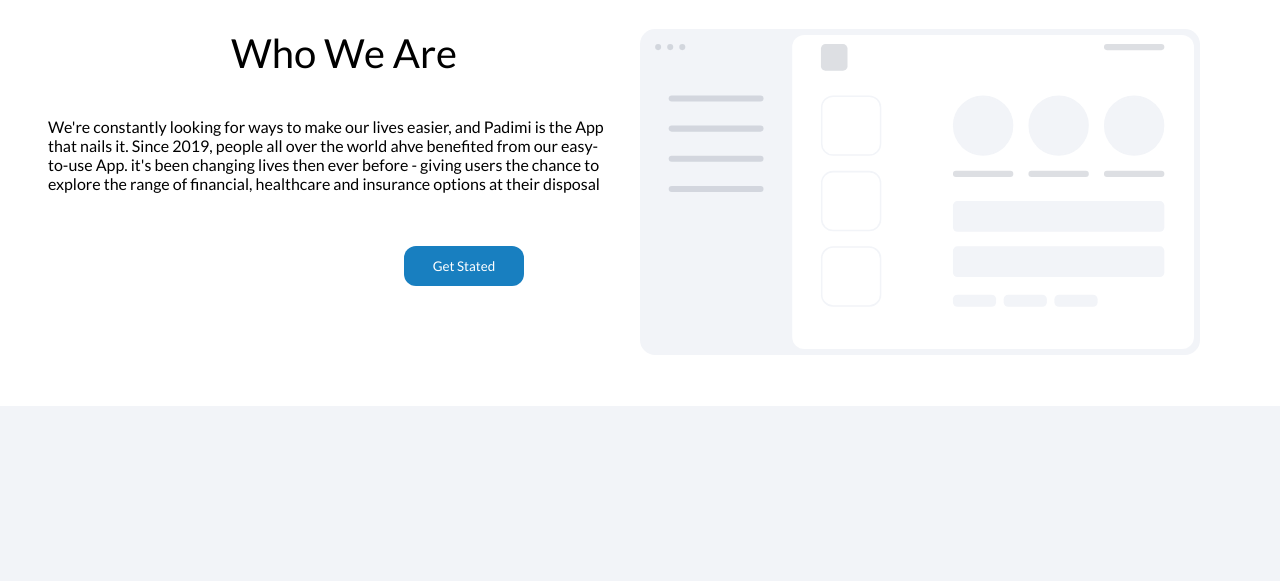
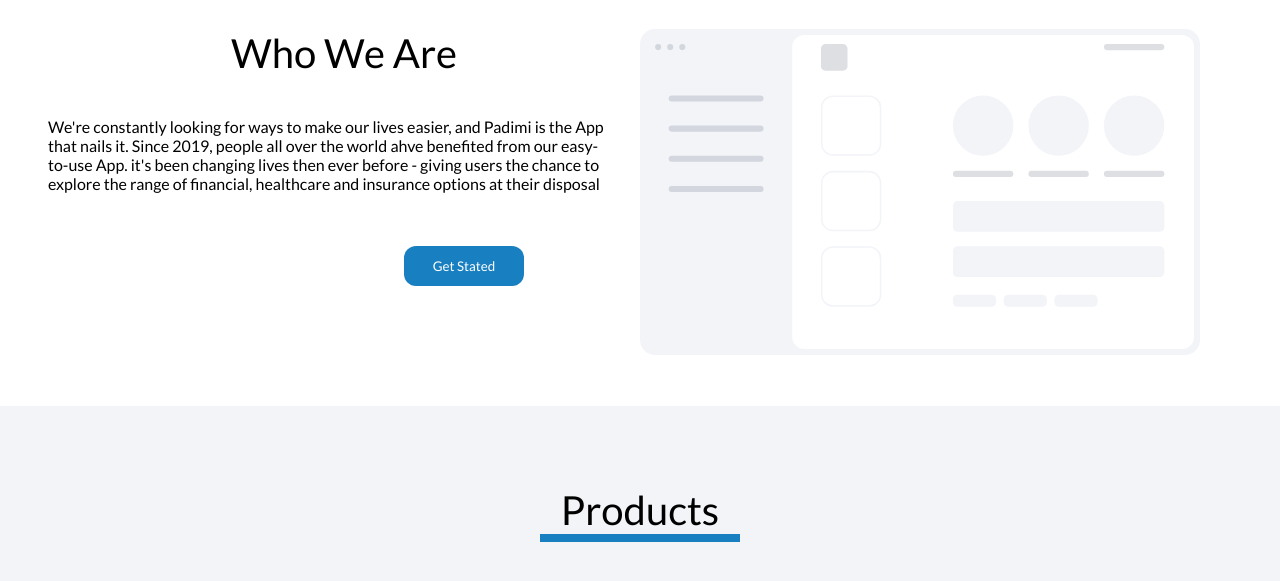
Before and after one commit to sirsuccess/padimi, a plain HTML site: page index.html in a window 1280 px wide. Shown: the part 105-686 px from the top of the page. Drawn offline with Linux system fonts and the light colour scheme.

Commit message:
index section two

```diff
--- a/css/style.css
+++ b/css/style.css
@@ -79,3 +79,17 @@
     /* width: 400px; */
     padding-right: 2em;
 }
+
+/* end of section 1 */
+
+.section_2{
+    text-align: center;
+    margin-top: 2em;
+    font-size: 40px;
+}
+.line{
+    width: 200px;
+    height: 8px;
+    margin: auto;
+    background: rgba(24, 127, 192, 71);
+}
--- a/index.html
+++ b/index.html
@@ -48,6 +48,10 @@
         </div>
     </div>
     <!-- end of section 1 -->
+    <div class="section_2">
+        Products
+        <div class="line"></div>
+    </div>
 </body>
 
 </html>
```
